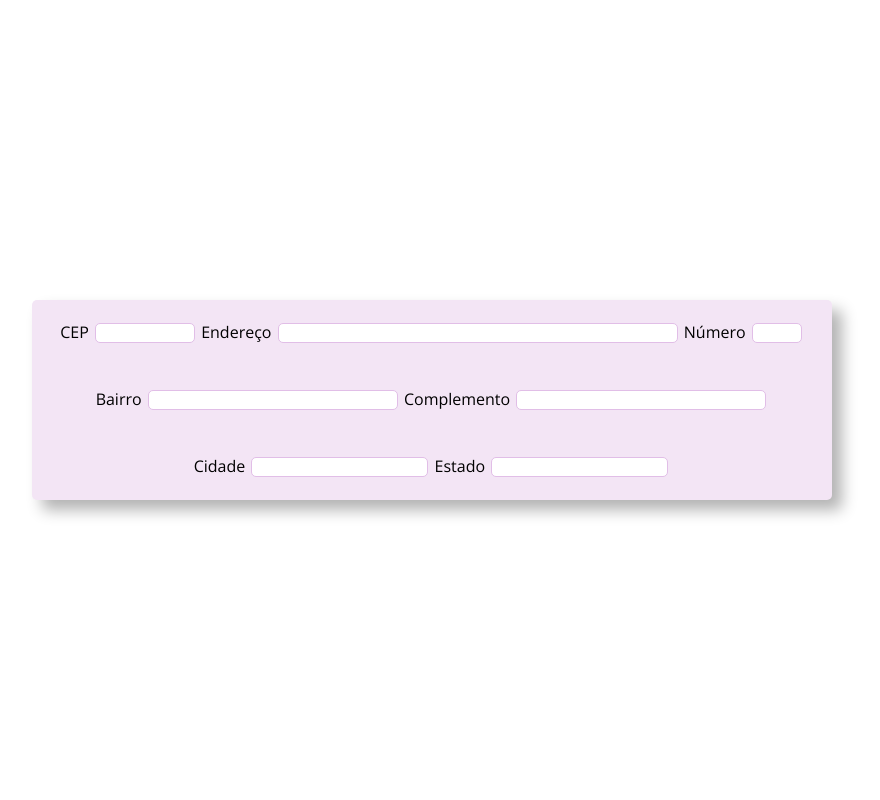
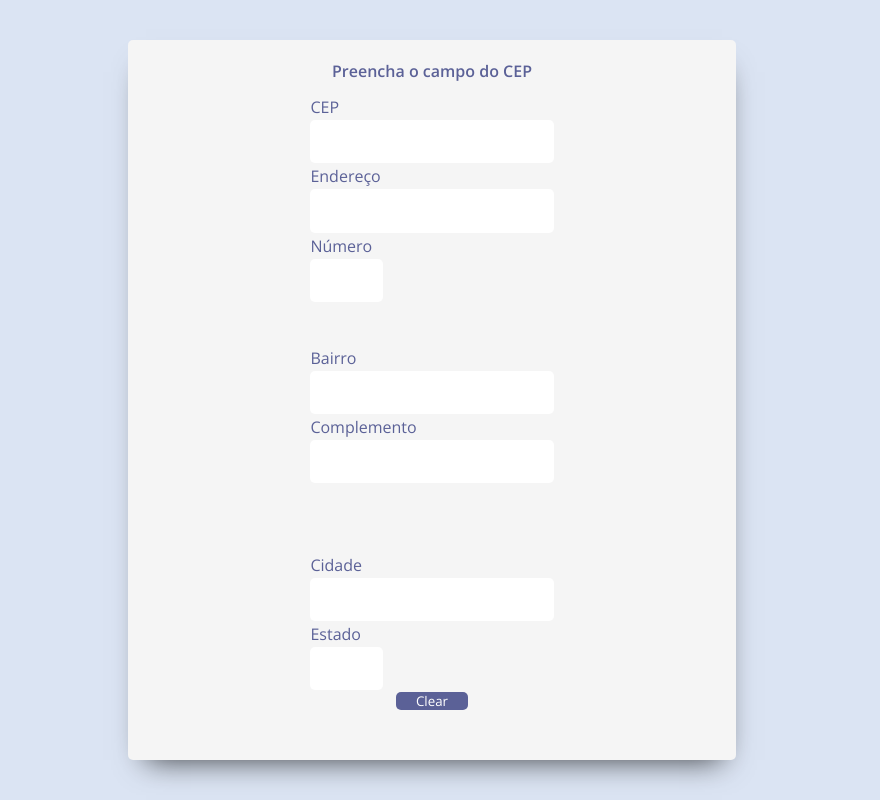
Before and after one commit to RebecaAssis/ajax-com-js, a plain HTML site: page index.html in a window 1280 px wide. Shown: the whole page, without its empty margins (208-1088 px from the left). Drawn offline with nearby package versions, Linux system fonts and the light colour scheme.

Commit message:
Refatorei o código e alterei o layout do formulário.

```diff
--- a/css/style.css
+++ b/css/style.css
@@ -3,12 +3,15 @@
     padding: 0;
     box-sizing: border-box;
     font-family: 'Open Sans', sans-serif;
+    font-weight: 400;
 }
 
 body {
     height: 100vh;
     justify-content: center;
     flex-direction: column;
+    background-color: #DBE4F3;
+
 }
 
 .alignment-flex {
@@ -18,69 +21,72 @@ body {
 
 
 form {
-    height: 400px;
-    width: 900px;
-    justify-content: space-around;
+    height: 90%;
+    width: 95%;
+    justify-content: center;
 }
 
 .container {
-    background: #f3e5f5;
-    box-shadow: 10px 10px 15px 0 rgb(0 0 0 / 30%);
-    height: 200px;
-    width: 800px;
+    background-color: #f5f5f5;
+    box-shadow: 2px 16px 29px -16px rgba(0,0,0,0.75);
+    height: 100%;
+    width: 50%;
     flex-direction: column;
-    justify-content: space-around;
+    justify-content: center;
+    align-items: center;
     border-radius: 5px;
-
 }
 
-input, button {
+p {
+    color: #5b6197;
+    font-weight: 600;
+    margin-bottom: 10px;
+}
+
+.container div {
+    display: flex;
+    flex-direction: column;
+    justify-content: center;
+    height: 30%;
+    width: 40%;
+}
+
+input {
     border-radius: 5px;
-    border: 2px;
-    height: 20px;
-    margin: 2px;
-    border: 0.5px solid #e1bee7;
+    height: 20%;
+    width: 100%;
+    margin: 2px 0 2px 0;
+    border: none;
     outline: none;
 }
 
-#cep {
-    width: 100px;
+label {
+    color: #5b6197;
+}
+
+#number, #state {
+    width: 30%;
 }
 
 button {
-    width: 25px;
-    background-color: #9ea7b5;
+    background-color: #5b6197;
+    color: #ffffff;
+    border: none;
+    border-radius: 5px;
+    align-self: center;
+    width: 30%;
     cursor: pointer;
 }
 
 button:hover {
-    background-color: #7f8ea5;
-}
-
-#street {
-    width: 400px;
-}
-
-#number {
-    width: 50px;
-}
-
-#district, #complement {
-    width: 250px;
+    background-color: #4b5296;
 }
 
 @media only screen and (max-width: 770px) {
     .container {
-        height: 400px;
-        width: 500px;
-        align-items: flex-start;
-    }
-    .container div {
-        display: flex;
-        flex-direction: column;
+        height: 90%;
+        width: 90%;
+
     }
 
-    label, input, button {
-        margin-left: 5px;
-    }
 }
--- a/index.html
+++ b/index.html
@@ -13,6 +13,7 @@
 <body class="alignment-flex">
     <form class="alignment-flex">
         <div class="container alignment-flex">
+            <p>Preencha o campo do CEP</p>
             <div>
                 <label for="cep">CEP</label>
                 <input maxlength="8" type="text" name="cep" id="cep" autocomplete="no">
@@ -32,6 +33,7 @@
                 <input type="text" name="city" id="city">
                 <label for="state">Estado</label>
                 <input type="text" name="state" id="state">
+                <button>Clear</button>
             </div>
         </div>
     </form>
```
